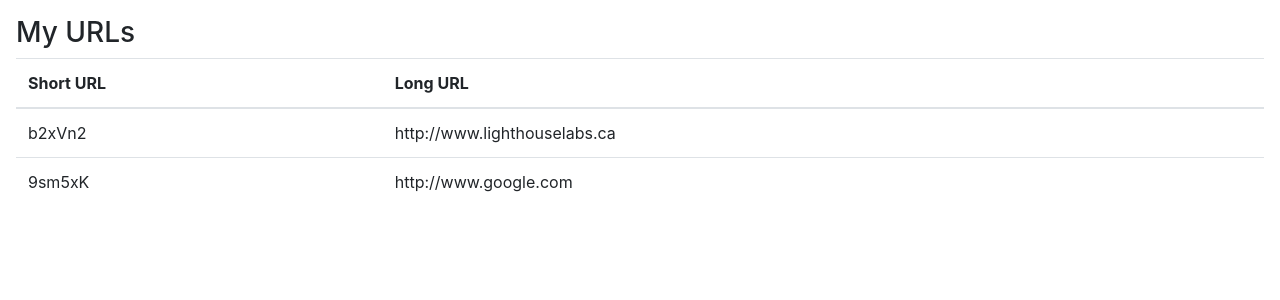
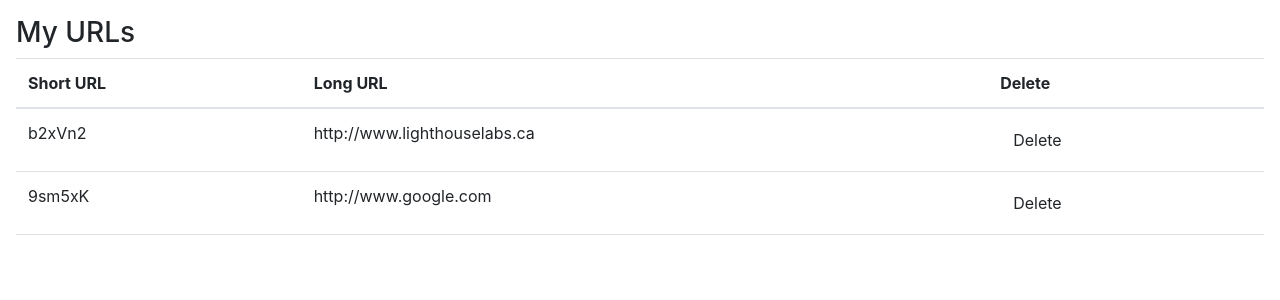
Before and after one commit to mwilliamsonholmes/tinyapp, a Node server app: page /urls in a window 1280 px wide. Shown: the part 56-356 px from the top of the page. Run offline with Node 20, Linux system fonts and the light colour scheme; some libraries are stand-ins or nearby versions.

Commit message:
added a delete button

```diff
--- a/views/urls_index.ejs
+++ b/views/urls_index.ejs
@@ -6,6 +6,9 @@
   <meta name="viewport" content="width=device-width, initial-scale=1, shrink-to-fit=no">
 
   <!-- Bootstrap CSS -->
+  <!-- CSS only -->
+  <link href="https://cdn.jsdelivr.net/npm/bootstrap@5.1.3/dist/css/bootstrap.min.css" rel="stylesheet"
+    integrity="sha384-1BmE4kWBq78iYhFldvKuhfTAU6auU8tT94WrHftjDbrCEXSU1oBoqyl2QvZ6jIW3" crossorigin="anonymous">
   <link rel="stylesheet" href="https://stackpath.bootstrapcdn.com/bootstrap/4.2.1/css/bootstrap.min.css"
     integrity="sha384-GJzZqFGwb1QTTN6wy59ffF1BuGJpLSa9DkKMp0DgiMDm4iYMj70gZWKYbI706tWS" crossorigin="anonymous">
   <title>TinyApp</title>
@@ -20,6 +23,7 @@
           <tr>
             <th scope="col">Short URL</th>
             <th scope="col">Long URL</th>
+            <th scope="col">Delete</th>
           </tr>
         </thead>
         <tbody>
@@ -30,6 +34,11 @@
               </td>
               <td>
                 <%= urls[url] %>
+              </td>
+              <td>
+                <form method="POST" action="/urls/<%= url %>/delete">
+                  <button type="submit" class="btn btn-outline-Warning">Delete</button>
+                </form>
               </td>
             </tr>
             <% } %>
```
